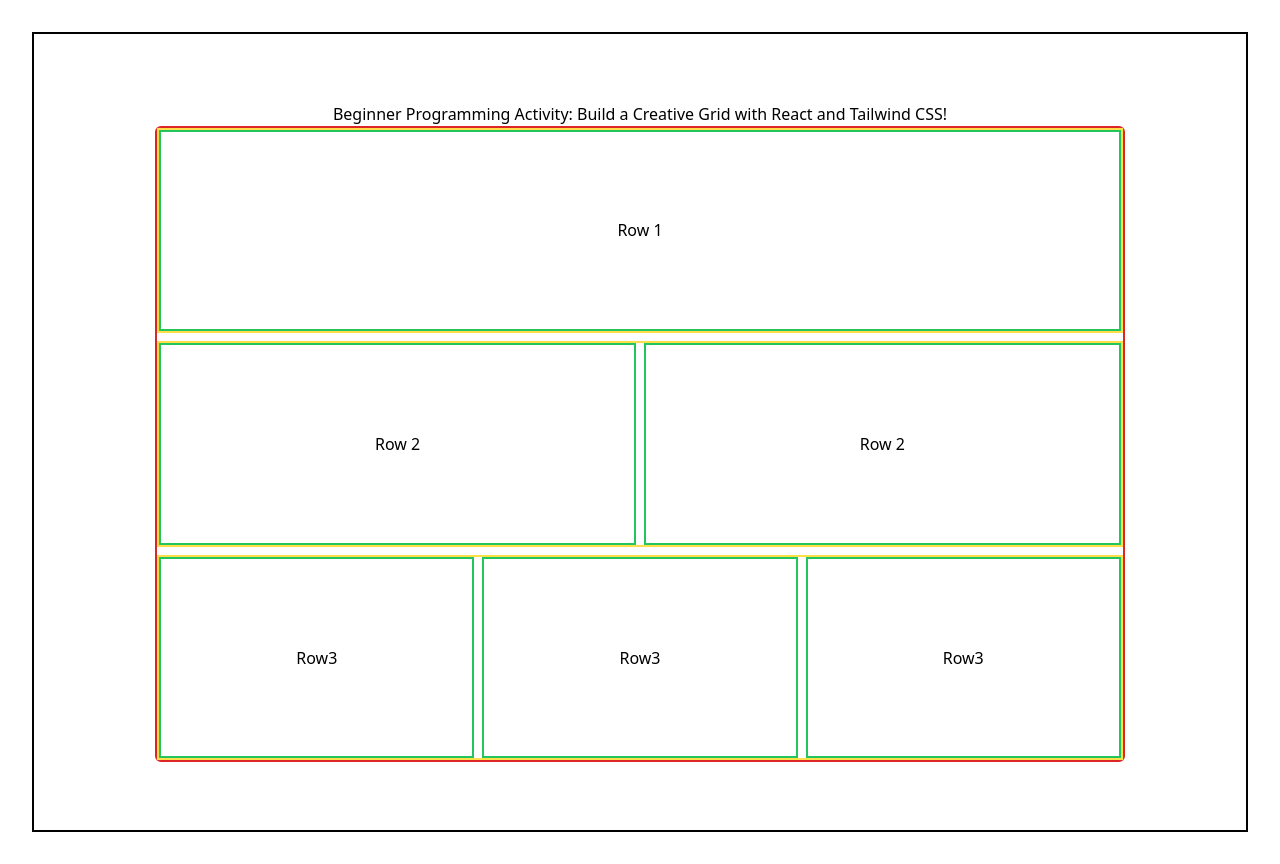
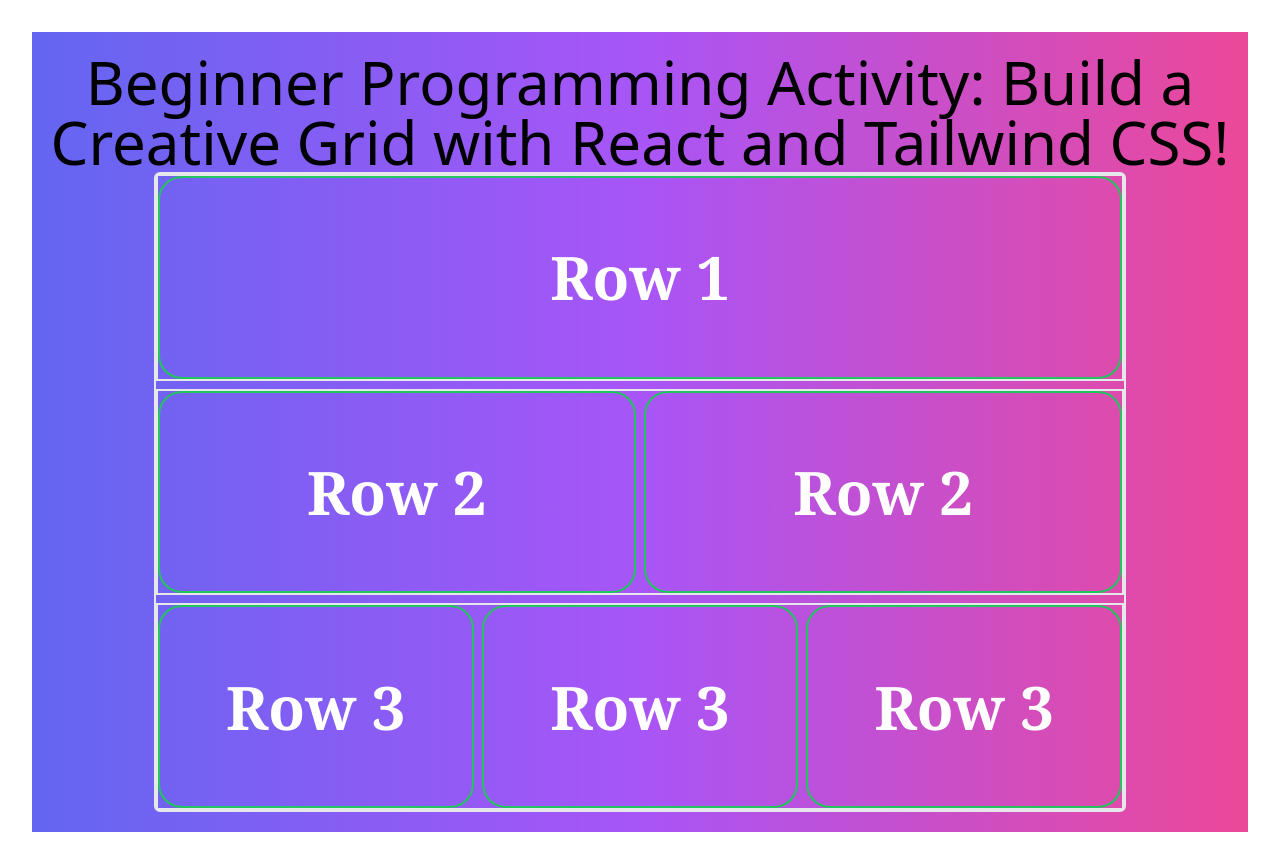
Before and after one commit to elRapha04/Calculator, a React (Vite) app in the folder Web Development/Practice/React/div-lesson/: page / in a window 1280 px wide. Built offline with nearby package versions, Linux system fonts and the light colour scheme.

Commit message:
Update App.tsx

```diff
--- a/Web Development/Practice/React/div-lesson/src/App.tsx
+++ b/Web Development/Practice/React/div-lesson/src/App.tsx
@@ -3,38 +3,76 @@
 function App() {
   return (
     <>
-      <div className="border-black border-2 w-full h-screen flex flex-col justify-center items-center">
-        <h1 className="">
+      <div className="bg-gradient-to-r from-indigo-500 via-purple-500 to-pink-500 w-full h-screen flex flex-col justify-center items-center">
+        <h1 className="text-2xl sm:text-3xl md:text-4xl lg:text-6xl">
           Beginner Programming Activity: Build a Creative Grid with React and
           Tailwind CSS!
         </h1>
 
-        {/* inDIVs inherit grid-container's height */}
-        <div id="grid-container" className="size-4/5 border-2 border-red-600 rounded-md flex flex-col space-y-2">
-          <div id="group-div" className="border-2 border-yellow-300 flex h-full">
-            <div id="inDiv" className="w-full border-2 border-green-500 flex justify-center items-center">
-              Row 1
+        <div
+          id="grid-container"
+          className="size-4/5 border-2 rounded-md flex flex-col space-y-2 text-white font-extrabold font-serif"
+        >
+          <div id="group-div" className="border-2 flex h-full ">
+            <div
+              id="inDiv"
+              className="size-full rounded-3xl border-2 border-green-500 flex justify-center items-center group transition-all duration-500 hover:border-green-400 hover:border-8"
+            >
+              <p className="text-4xl sm:text-5xl md:text-6xl lg:text-6xl group-hover:text-6xl md:group-hover:text-7xl group-hover:text-black transition-all duration-500">
+                Row 1
+              </p>
             </div>
           </div>
 
-          <div id="group-div" className="border-2 border-yellow-300 flex size-full space-x-2">
-            <div id="inDiv" className="w-full border-2 border-green-500 flex justify-center items-center">
-              Row 2
+          <div
+            id="group-div"
+            className="border-2 flex flex-col space-y-2 sm:space-y-0 sm:flex-row size-full sm:space-x-2"
+          >
+            <div
+              id="inDiv"
+              className="size-full rounded-3xl border-2 border-green-500 flex justify-center items-center group flex-[1] hover:flex-[2] transition-all duration-500 hover:border-green-400 hover:border-8"
+            >
+              <p className="text-3xl sm:text-4xl md:text-5xl lg:text-6xl group-hover:text-5xl md:lg:group-hover:text-6xl lg:group-hover:text-7xl  group-hover:text-black transition-all duration-500">
+                Row 2
+              </p>
             </div>
-            <div id="inDiv" className="w-full border-2 border-green-500 flex justify-center items-center">
-              Row 2
+            <div
+              id="inDiv"
+              className="size-full rounded-3xl border-2 border-green-500 flex justify-center items-center group flex-[1] hover:flex-[2] transition-all duration-500 hover:border-green-400 hover:border-8"
+            >
+              <p className="text-3xl sm:text-4xl md:text-5xl lg:text-6xl group-hover:text-5xl md:lg:group-hover:text-6xl lg:group-hover:text-7xl  group-hover:text-black transition-all duration-500">
+                Row 2
+              </p>
             </div>
           </div>
 
-          <div id="group-div" className="border-2 border-yellow-300 flex size-full space-x-2">
-            <div id="inDiv" className="w-full border-2 border-green-500 flex justify-center items-center">
-              Row3
+          <div
+            id="group-div"
+            className="border-2 flex flex-col space-y-2 sm:space-y-0 sm:flex-row size-full sm:space-x-2"
+          >
+            <div
+              id="inDiv"
+              className="size-full rounded-3xl border-2 border-green-500 flex justify-center items-center transition-all duration-500 flex-[1] group hover:flex-[2] hover:border-green-400 hover:border-8"
+            >
+              <p className="text-2xl sm:text-3xl md:text-4xl lg:text-6xl group-hover:text-5xl group-hover:text-black lg:group-hover:text-7xl transition-all duration-500">
+                Row 3
+              </p>
             </div>
-            <div id="inDiv" className="w-full border-2 border-green-500 flex justify-center items-center">
-              Row3
+            <div
+              id="inDiv"
+              className="size-full rounded-3xl border-2 border-green-500 flex justify-center items-center transition-all duration-500 flex-[1] group hover:flex-[2] hover:border-green-400 hover:border-8"
+            >
+              <p className="text-2xl sm:text-3xl md:text-4xl lg:text-6xl group-hover:text-5xl group-hover:text-black lg:group-hover:text-7xl transition-all duration-500">
+                Row 3
+              </p>
             </div>
-            <div id="inDiv" className="w-full border-2 border-green-500 flex justify-center items-center">
-              Row3
+            <div
+              id="inDiv"
+              className="size-full rounded-3xl border-2 border-green-500 flex justify-center items-center transition-all duration-500 flex-[1] group hover:flex-[2] hover:border-green-400 hover:border-8"
+            >
+              <p className="text-2xl sm:text-3xl md:text-4xl lg:text-6xl group-hover:text-5xl group-hover:text-black lg:group-hover:text-7xl transition-all duration-500">
+                Row 3
+              </p>
             </div>
           </div>
         </div>
```
